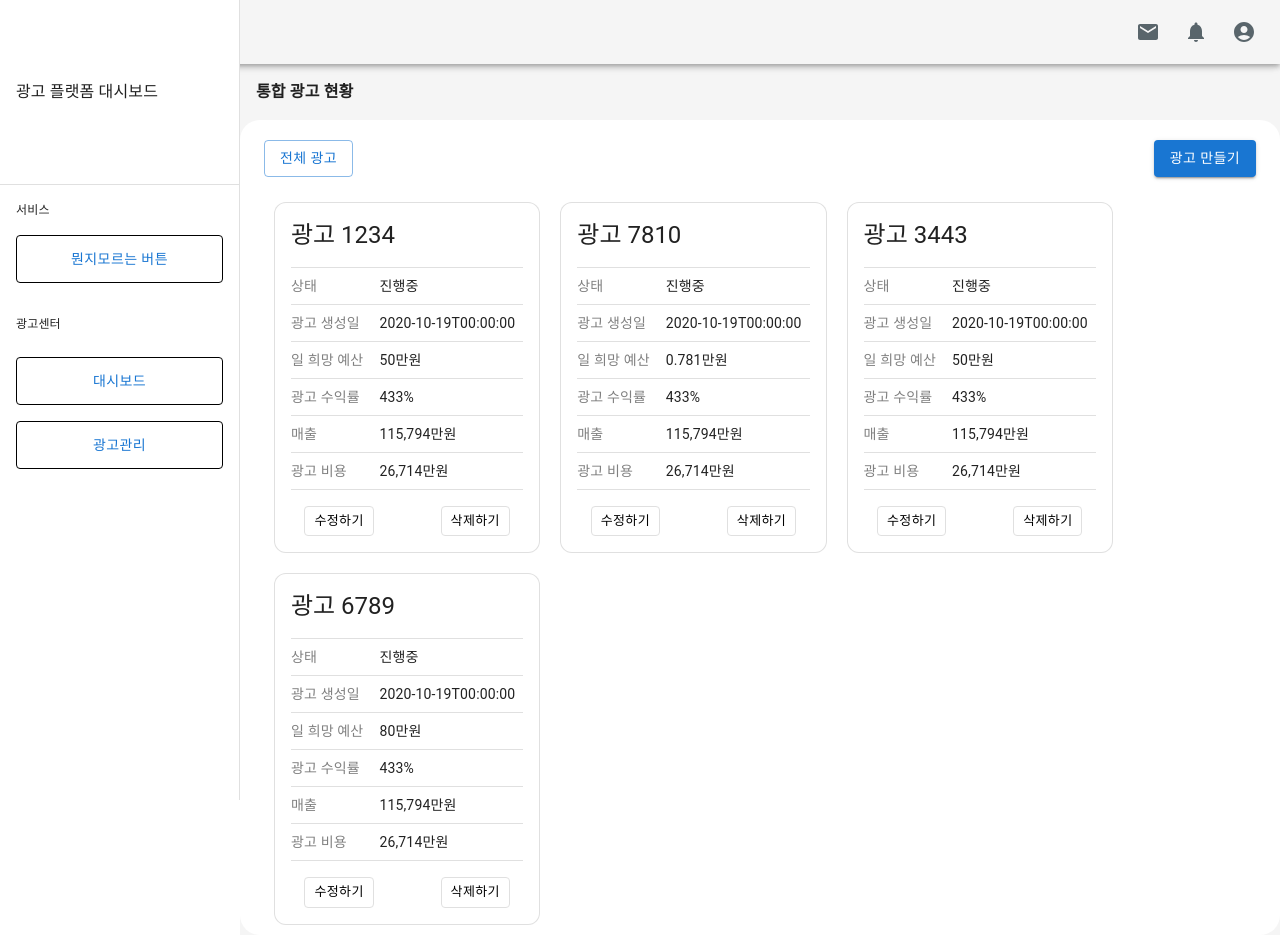
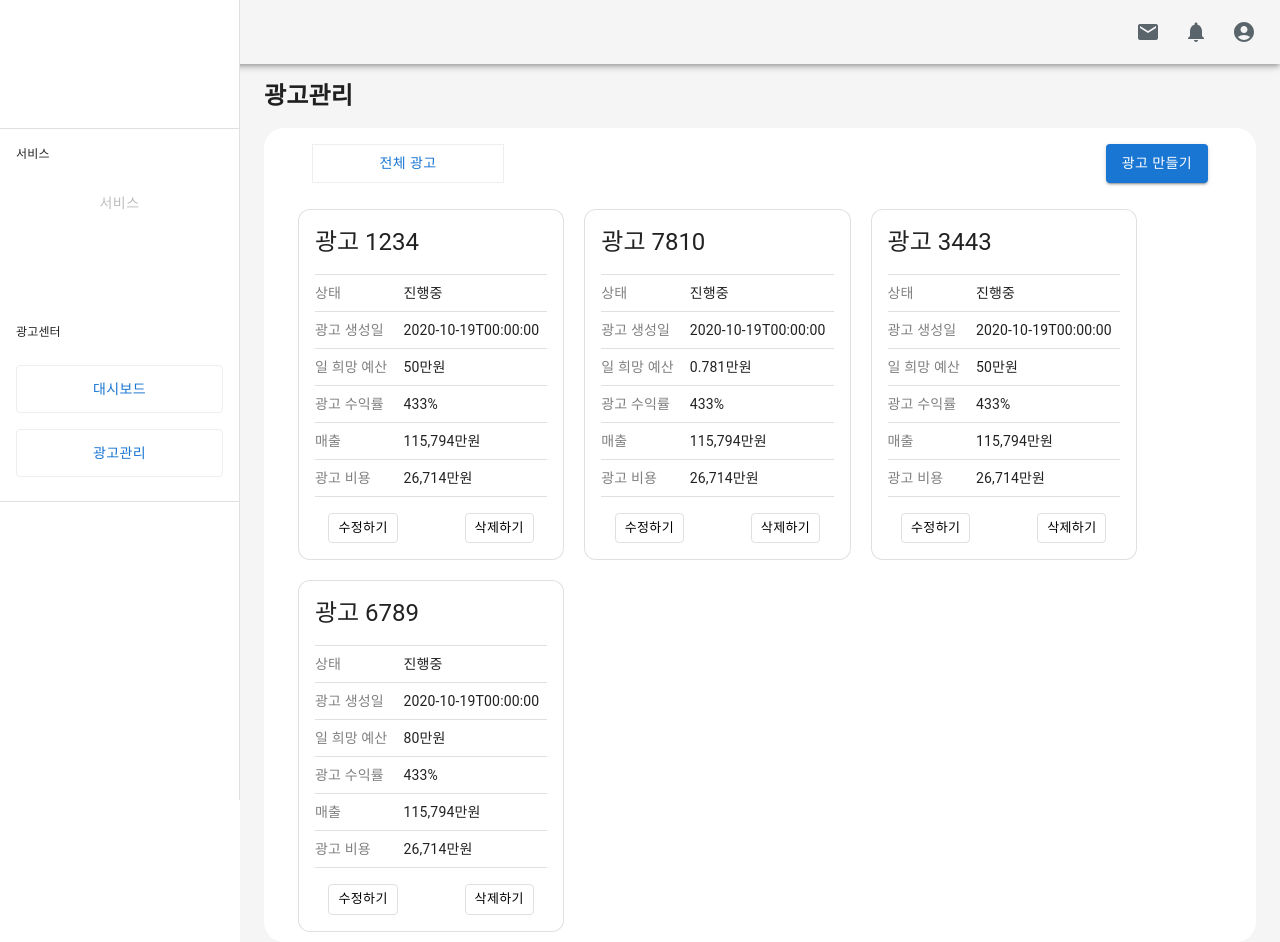
Before and after one commit to Wanted-Pre-Onboarding-FE-Team5/ad-platform-dashboard, a React (Create React App) app: page /ad in a window 1280 px wide. Built offline with nearby package versions, Linux system fonts and the light colour scheme; data requests are answered from the project's data file.

Commit message:
feat : dropdown 구현, stateAtom,dateAtom 파일 생성, 레이아웃 수정

```diff
--- a/package.json
+++ b/package.json
@@ -50,5 +50,8 @@
       "last 1 firefox version",
       "last 1 safari version"
     ]
+  },
+  "devDependencies": {
+    "@types/uuid": "^8.3.4"
   }
 }
--- a/src/components/dashboard/totalAdStatus/TotalAdStatus.tsx
+++ b/src/components/dashboard/totalAdStatus/TotalAdStatus.tsx
@@ -25,10 +25,10 @@ const TotalAdStatus = () => {
 
   // 일주일치 데이터 하드 코딩 2022-02-01 ~ 2022-02-07
   // "?date_gte=2022-02-01&date_lte=2022-02-07"
-  const url = "?date_gte=2022-02-01&date_lte=2022-02-07";
+  //const url = "?date_gte=2022-02-01&date_lte=2022-02-07";
 
   React.useEffect(() => {
-    getTotalAdStatusData(dataService("totalAdStatus"),url)
+    getTotalAdStatusData(dataService("totalAdStatus"),"")
       .then((data) => setTotalAdStatus(data))
       .catch(() => console.log("data dispatch error"));
   }, [setTotalAdStatus]);
--- a/src/layouts/Dropdown.tsx
+++ b/src/layouts/Dropdown.tsx
@@ -1,31 +1,26 @@
 import React from "react";
-import Button from "@mui/material/Button";
+import { Button, Box, Grow, Paper, Popper, MenuList } from "@mui/material";
 import ClickAwayListener from "@mui/material/ClickAwayListener";
-import Grow from "@mui/material/Grow";
-import Paper from "@mui/material/Paper";
-import Popper from "@mui/material/Popper";
-import MenuItem from "@mui/material/MenuItem";
-import MenuList from "@mui/material/MenuList";
-import { addDays } from "date-fns";
+import { dateRange } from "../store/dateAtom";
+import { progressState } from "../store/statusAtom";
+import { useRecoilValue } from "recoil";
+import { weekDropdown, statusDropdown } from "./DropdownItem";
+import { DefaultDateType } from "../store/dateAtom";
+
+const dropdownHeight = "12rem";
+
+export type DefaultProgressType = {
+  all: string;
+  active: string;
+  closed: string;
+};
 
 const Dropdown = () => {
   const [open, setOpen] = React.useState<boolean>(false);
   const anchorRef = React.useRef<HTMLButtonElement>(null);
-
-  //주간 산출하는 함수
-  //반복문 => 돌리고 endDate이 4월 20일 기준 7일미만이면 반복 탈출
-  const getWeekRange = () : string[][] => {
-    const weeks = [];
-    const lastDate: Date = new Date("2022-04-20");
-    let startDate: Date = new Date("2022-02-01");
-    while (startDate <= lastDate) {
-      let endDate: Date = addDays(startDate, 6);
-      weeks.push([startDate.toString(), endDate.toString()]);
-      startDate = addDays(startDate, 7);
-    }
-    return weeks;
-  };
-  console.log(getWeekRange());
+  const rangeValue: DefaultDateType[] = useRecoilValue(dateRange);
+  const progressValue : DefaultProgressType = useRecoilValue(progressState);
+  const checkTab = window.location.href.includes("/ad"); //광고관리=true,대시보드=false
 
   const handleToggle = () => {
     setOpen((prevOpen) => !prevOpen);
@@ -48,7 +43,6 @@ const Dropdown = () => {
     }
   }
 
-  // return focus to the button when we transitioned from !open -> open
   const prevOpen = React.useRef(open);
   React.useEffect(() => {
     if (prevOpen.current === true && open === false) {
@@ -59,7 +53,13 @@ const Dropdown = () => {
   }, [open]);
 
   return (
-    <div>
+    <Box
+      style={{
+        border: "1px solid #eeeeee",
+        backgroundColor: "white",
+        width: dropdownHeight,
+      }}
+    >
       <Button
         ref={anchorRef}
         id="composition-button"
@@ -67,8 +67,9 @@ const Dropdown = () => {
         aria-expanded={open ? "true" : undefined}
         aria-haspopup="true"
         onClick={handleToggle}
+        sx={{ width: "100%" }}
       >
-        날짜
+        {checkTab ? `전체 광고` : `${rangeValue[0].start}~${rangeValue[0].end}`}
       </Button>
       <Popper
         open={open}
@@ -77,6 +78,7 @@ const Dropdown = () => {
         placement="bottom-start"
         transition
         disablePortal
+        sx={{ width: dropdownHeight, overflowY: "auto" }}
       >
         {({ TransitionProps, placement }) => (
           <Grow
@@ -93,17 +95,18 @@ const Dropdown = () => {
                   id="composition-menu"
                   aria-labelledby="composition-button"
                   onKeyDown={handleListKeyDown}
+                  sx={{ height: "120px" }}
                 >
-                  <MenuItem onClick={handleClose}>2월 1일 ~ 2월7일</MenuItem>
-                  <MenuItem onClick={handleClose}>2월 8일 ~ 2월14일</MenuItem>
-                  <MenuItem onClick={handleClose}>2월 15일 ~ 2월21일</MenuItem>
+                  {checkTab
+                    ? Object.values(progressValue).map(statusDropdown(handleClose))
+                    : rangeValue.map(weekDropdown(handleClose))}
                 </MenuList>
               </ClickAwayListener>
             </Paper>
           </Grow>
         )}
       </Popper>
-    </div>
+    </Box>
   );
 };
 
--- /dev/null
+++ b/src/layouts/DropdownItem.tsx
@@ -0,0 +1,26 @@
+import MenuItem from "@mui/material/MenuItem";
+import { DefaultDateType } from "../store/dateAtom";
+
+export const weekDropdown = (handleClose: any) => {
+  return (week: DefaultDateType, index: number) => (
+    <MenuItem
+      sx={{ zIndex: 10, backgroundColor: "white" }}
+      onClick={handleClose}
+      key={index}
+    >
+      {week.start} ~ {week.end}
+    </MenuItem>
+  );
+};
+
+export const statusDropdown = (handleClose: any) => {
+  return (status: string, index: number) => (
+    <MenuItem
+      sx={{ zIndex: 10, backgroundColor: "white" }}
+      onClick={handleClose}
+      key={index}
+    >
+      {Object.values(status)}
+    </MenuItem>
+  );
+};
--- a/src/layouts/Sidebar.tsx
+++ b/src/layouts/Sidebar.tsx
@@ -27,28 +27,27 @@ const Sidebar = () => {
       anchor="left"
     >
       <Toolbar />
-      <List>
-        <ListItem>광고 플랫폼 대시보드</ListItem>
-      </List>
       <Toolbar />
       <Divider />
       <List>
         <ListItem sx={{ fontSize: "12px" }}>서비스</ListItem>
         <ListItem>
           <Button
-            sx={{ border: "1px solid black", width: "100%", height: "3rem" }}
+            sx={{ border: "1px solid #eeeee", width: "100%", height: "3rem" }}
+            disabled
           >
-            뭔지모르는 버튼
+            서비스
           </Button>
         </ListItem>
       </List>
+      <Toolbar />
       <List>
         <ListItem sx={{ fontSize: "12px" }}>광고센터</ListItem>
         <List sx={{ width:"100%" }}>
             <ListItem sx={{ display: "flex", flexDirection: "column" }}>
                 <Button
                   sx={{
-                    border: "1px solid black",
+                    border: "1px solid #eeeeee",
                     height: "3rem",
                     width: "100%",
                   }}
@@ -58,7 +57,7 @@ const Sidebar = () => {
                 </Button>
                 <Button
                   sx={{
-                    border: "1px solid black",
+                    border: "1px solid #eeeeee",
                     height: "3rem",
                     width: "100%",
                     mt:"1rem"
@@ -70,6 +69,7 @@ const Sidebar = () => {
             </ListItem>
         </List>
       </List>
+      <Divider />
     </Drawer>
   );
 };
--- a/src/pages/AdManagement.tsx
+++ b/src/pages/AdManagement.tsx
@@ -1,10 +1,10 @@
 import React from "react";
-import { Box, Toolbar, Container, Typography } from "@mui/material";
-import Button from "@mui/material/Button";
+import { Box, Toolbar, Container } from "@mui/material";
 import styled from "@emotion/styled";
 import { useAdListModel } from "../models/useAdListModel";
 import AdList from "../components/admanagement/AdList";
 import AdCreateItem from "../components/admanagement/AdCreateItem";
+import Dropdown from "../layouts/Dropdown";
 
 const AdManagement = () => {
   const { putAdItemById } = useAdListModel();
@@ -20,18 +20,26 @@ const AdManagement = () => {
         // height: 100,
       }}
     >
-      <Typography sx={{ mt: 2, mb: 2, ml: 2, fontWeight: "bold" }}>
-        통합 광고 현황
-      </Typography>
-      <Container
+      <Toolbar
         sx={{
-          bgcolor: "white",
-          borderRadius: "20px",
+          display: "flex",
+          justifyContent: "space-between",
+          fontSize: "1.5rem",
+          fontWeight: "bold",
         }}
       >
-        <BtnBox>
-          <Button variant="outlined">전체 광고</Button>{" "}
-          {/* TODO: 전체 광고 버튼 셀렉트박스로 변경 예정 */}
+        광고관리
+      </Toolbar>
+
+      <Box sx={{ pl: 3, pr:3 }}>
+        <Container
+          sx={{
+            bgcolor: "white",
+            borderRadius: "20px",
+          }}
+        >
+          <Container sx={{ display:"flex", justifyContent:"space-between", p:2}}>
+          <Dropdown />{" "}
           <AdCreateItem
             onSubmit={function (form: {
               id: number;
@@ -41,9 +49,23 @@ const AdManagement = () => {
               console.log(form);
             }}
           />
-        </BtnBox>
-        <AdList />
-      </Container>
+          </Container>
+          {/* TODO: 전체 광고 버튼 셀렉트박스로 변경 예정 */}
+          {/* <BtnBox>
+          <Button variant="outlined">전체 광고</Button>{" "}
+          <AdCreateItem
+            onSubmit={function (form: {
+              id: number;
+              adType: string;
+              title: string;
+            }): void {
+              console.log(form);
+            }}
+          />
+        </BtnBox> */}
+          <AdList />
+        </Container>
+      </Box>
     </Box>
   );
 };
--- a/src/pages/Dashboard.tsx
+++ b/src/pages/Dashboard.tsx
@@ -14,7 +14,9 @@ const Dashboard = () => {
         width: `calc(100vw - 240px)`,
       }}
     >
-      <Toolbar>대시 보드 <Dropdown /></Toolbar>
+      <Toolbar sx={{ display: "flex", justifyContent: "space-between", fontSize:"1.5rem", fontWeight:"bold" }}>
+        대시보드 <Dropdown />
+      </Toolbar>
       <TotalAdStatus />
       <ChannelStatus />
     </Box>
--- /dev/null
+++ b/src/store/dateAtom.ts
@@ -0,0 +1,59 @@
+import { atom, selector } from "recoil";
+import { addDays, format } from "date-fns";
+import { totalAdStatusSelector } from "./atom";
+import { v1 } from "uuid";
+
+export type DefaultDateType = { [key: string]: string };
+
+const getDateDefault = selector({
+  key: `uniqueKey/${v1()}`,
+  get: ({ get }) => {
+    const totalAdStatusData = get(totalAdStatusSelector);
+    const defaultDate: DefaultDateType = {
+      startDate: "",
+      endDate: "",
+    };
+    const dateData = totalAdStatusData
+      .map((data) => {
+        return data.date;
+      })
+      .sort();
+    defaultDate.startDate = dateData[0];
+    defaultDate.endDate = dateData[dateData.length - 1];
+    return defaultDate;
+  },
+});
+
+const dateDefault = atom({
+  key: `uniqueKey/${v1()}`,
+  default: getDateDefault,
+});
+
+const getDateRange = selector({
+  key: `uniqueKey/${v1()}`,
+  get: ({ get }) => {
+    const defaultDate = get(dateDefault);
+    const lastDate: Date = new Date(defaultDate.endDate);
+    let startDate: Date = new Date(defaultDate.startDate);
+
+    const weekData : DefaultDateType[] = [];
+    while (startDate <= lastDate) {
+      const range: DefaultDateType = {
+        start: "",
+        end: "",
+      };
+      const endDate: Date = new Date(addDays(startDate, 6));
+      range.start = format(startDate, "M월 d일");
+      range.end = format(endDate, "M월 d일");
+      weekData.push(range);
+
+      startDate = addDays(startDate, 7);
+    }
+    return weekData;
+  },
+});
+
+export const dateRange = atom({
+  key: `uniqueKey/${v1()}`,
+  default: getDateRange,
+});
--- /dev/null
+++ b/src/store/statusAtom.ts
@@ -0,0 +1,50 @@
+import { atom, selector } from "recoil";
+import { v1 } from "uuid";
+import { adListSelector } from "./atom";
+import { AdListDataType } from "../models/types";
+
+type EndDateType = string | null;
+type EndDateAndIdType = {
+  id: number;
+  endDate: EndDateType;
+};
+
+const getEndDateAndId = selector({
+  key: `uniqueKey/${v1()}`,
+  get: ({ get }) => {
+    const adListData = get(adListSelector);
+    const getData = adListData.map((adList: AdListDataType) => {
+      const template: EndDateAndIdType = {
+        id: -1,
+        endDate: "",
+      };
+      template.id = adList.id;
+      template.endDate = adList.endDate;
+      return template;
+    });
+    return getData;
+  },
+});
+
+export const closeAd = selector({
+  key: `uniqueKey/${v1()}`,
+  get: ({ get }) => {
+    const endDateAndId: EndDateAndIdType[] = get(getEndDateAndId);
+    endDateAndId.map((item: EndDateAndIdType) =>
+      item.endDate === null
+        ? null
+        : console.log(
+            `patch써서 status상태를 closed로 바꿔주는 함수를 넣어주면됩니다. id는 item.id`
+          )
+    );
+  },
+});
+
+export const progressState = atom({
+  key: `uniqueKey/${v1()}`,
+  default: {
+    all: "전체 광고",
+    active: "진행 중",
+    closed: "진행 종료",
+  },
+});
```
Also changed, not shown: src/layouts/Header.tsx (+4 -4 lines), src/store/atom.ts (+8 -17 lines), src/components/admanagement/AdList.tsx (line endings or trailing spaces), 1 other file (tests, documents, lock files or other folders).
